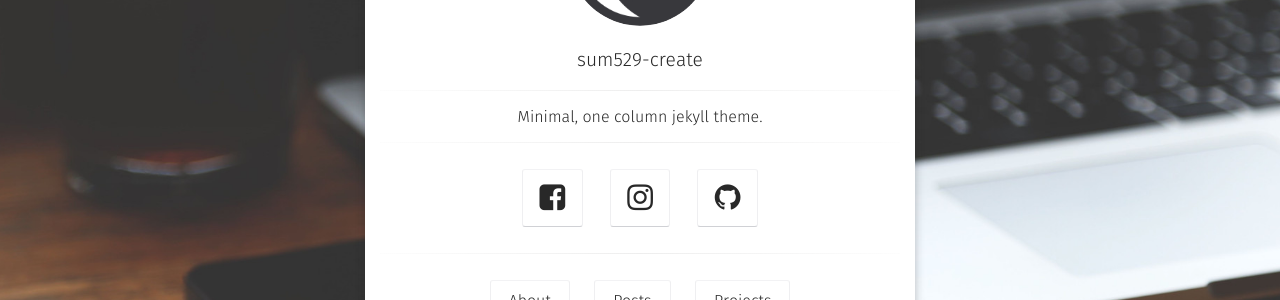
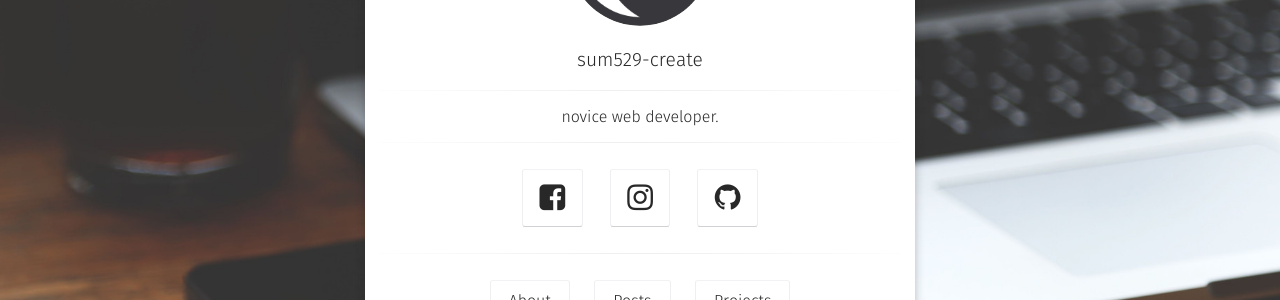
Before and after one commit to sum529-create/sum529-create.github.io, a Jekyll site: the page built from index.html, in a window 1280 px wide. Shown: the part 350-650 px from the top of the page. Built offline with Jekyll 4.4.1, drawn with Linux system fonts in a browser that asks for light colours; some web fonts are replaced.

Commit message:
Update _config.yml

```diff
--- a/_config.yml
+++ b/_config.yml
@@ -1,6 +1,6 @@
 # Site
 title:              sum529-create
-bio:                'Minimal, one column jekyll theme.'
+bio:                'novice web developer.'
 description:        "Moon is a minimal, one column jekyll theme for your blog."
 reading_time:       true
 words_per_minute:   200
```
